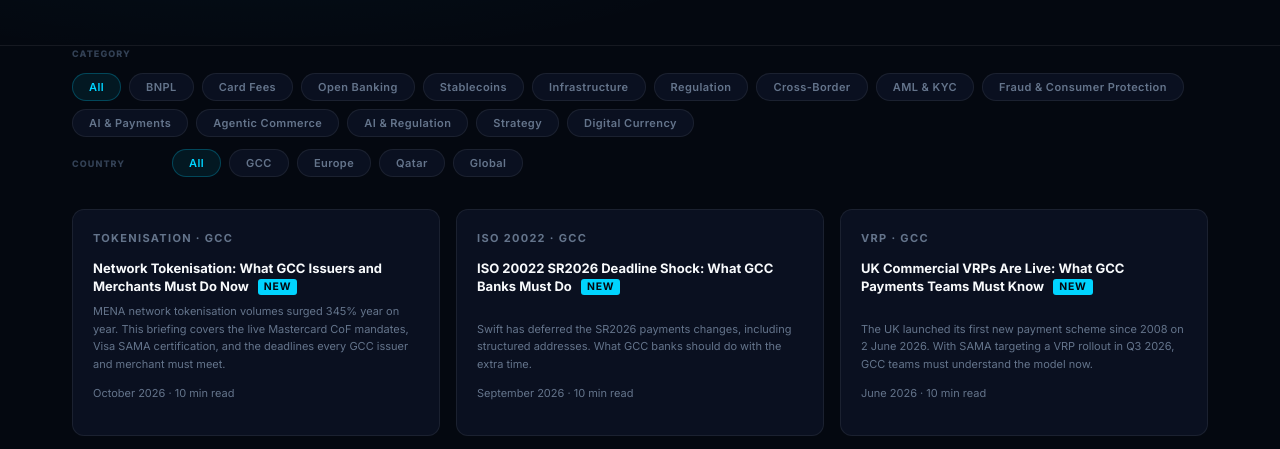
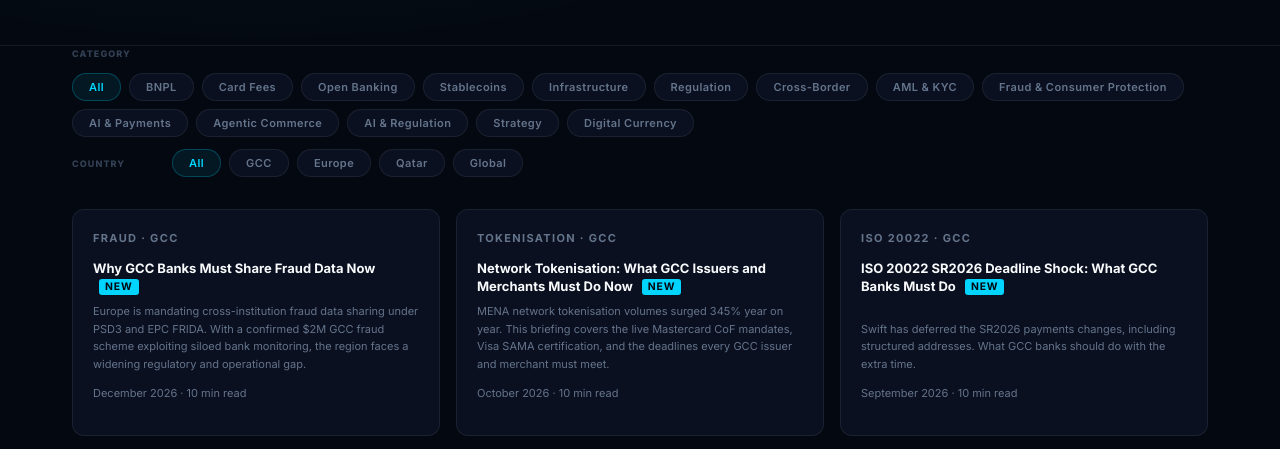
Before and after one commit to MikeM1602/madvisory-ticker, a plain HTML site: page snapshots/insights.html in a window 1280 px wide. Shown: the part 295-744 px from the top of the page. Drawn offline with Linux system fonts and the light colour scheme.

Commit message:
Insights update: Why GCC Banks Must Share Fraud Data Now

```diff
--- a/snapshots/insights.html
+++ b/snapshots/insights.html
@@ -166,6 +166,7 @@
 </div>
 </div>
 <div class="cards-grid cards-grid-3">
+          <a href="/insights-fraud-data-sharing-gcc.html" class="news-card" style="text-decoration:none;"><p class="news-card-eyebrow" data-ar="الاحتيال · دول مجلس التعاون الخليجي">Fraud · GCC</p><h3 data-ar="لماذا يجب على بنوك دول مجلس التعاون الخليجي مشاركة بيانات الاحتيال الآن">Why GCC Banks Must Share Fraud Data Now <span style="display:inline-block;background:var(--accent);color:#040810;font-size:0.65rem;font-weight:700;letter-spacing:0.08em;padding:1px 6px;border-radius:3px;margin-left:6px;vertical-align:middle;" data-ar="جديد">NEW</span></h3><p data-ar="تُلزم أوروبا بمشاركة بيانات الاحتيال بين المؤسسات بموجب PSD3 وEPC FRIDA. ومع تأكيد وجود مخطط احتيالي في دول مجلس التعاون الخليجي بقيمة 2 مليون دولار استغلّ أنظمة المراقبة المصرفية المنعزلة، تواجه المنطقة فجوة تنظيمية وتشغيلية متّسعة.">Europe is mandating cross-institution fraud data sharing under PSD3 and EPC FRIDA. With a confirmed $2M GCC fraud scheme exploiting siloed bank monitoring, the region faces a widening regulatory and operational gap.</p><p data-ar="ديسمبر 2026 · قراءة 10 دقائق" class="news-card-meta">December 2026 · 10 min read</p></a>
           <a href="/insights-network-tokenisation-card-on-file-gcc.html" class="news-card" style="text-decoration:none;"><p class="news-card-eyebrow" data-ar="الترميز · الخليج العربي">Tokenisation · GCC</p><h3 data-ar="ترميز الشبكة: ما يجب على جهات الإصدار والتجار في منطقة الخليج العربي فعله الآن">Network Tokenisation: What GCC Issuers and Merchants Must Do Now <span style="display:inline-block;background:var(--accent);color:#040810;font-size:0.65rem;font-weight:700;letter-spacing:0.08em;padding:1px 6px;border-radius:3px;margin-left:6px;vertical-align:middle;" data-ar="جديد">NEW</span></h3><p data-ar="ارتفعت أحجام ترميز الشبكة في منطقة الشرق الأوسط وشمال أفريقيا بنسبة 345% على أساس سنوي. يتناول هذا الإحاطة متطلبات Mastercard المعمول بها حالياً بشأن بيانات البطاقة المحفوظة (CoF)، وشهادة Visa من SAMA، والمواعيد النهائية التي يتعين على كل جهة إصدار وكل تاجر في منطقة الخليج العربي الالتزام بها.">MENA network tokenisation volumes surged 345% year on year. This briefing covers the live Mastercard CoF mandates, Visa SAMA certification, and the deadlines every GCC issuer and merchant must meet.</p><p data-ar="أكتوبر 2026 · قراءة 10 دقائق" class="news-card-meta">October 2026 · 10 min read</p></a>
           <a href="/insights-iso20022-sr2026-gcc.html" class="news-card" style="text-decoration:none;"><p class="news-card-eyebrow" data-ar="ISO 20022 · دول مجلس التعاون الخليجي">ISO 20022 · GCC</p><h3 data-ar="صدمة الموعد النهائي لـ ISO 20022 SR2026: ما الذي يتعين على بنوك دول مجلس التعاون الخليجي فعله">ISO 20022 SR2026 Deadline Shock: What GCC Banks Must Do <span style="display:inline-block;background:var(--accent);color:#040810;font-size:0.65rem;font-weight:700;letter-spacing:0.08em;padding:1px 6px;border-radius:3px;margin-left:6px;vertical-align:middle;" data-ar="جديد">NEW</span></h3><p data-ar="أجّلت Swift تغييرات المدفوعات في SR2026، بما فيها اشتراط العناوين المهيكلة. ما الذي ينبغي لبنوك الخليج فعله بالوقت الإضافي.">Swift has deferred the SR2026 payments changes, including structured addresses. What GCC banks should do with the extra time.</p><p data-ar="سبتمبر 2026 · قراءة 10 دقائق" class="news-card-meta">September 2026 · 10 min read</p></a>
           <a href="/insights-vrp-open-banking-gcc.html" class="news-card" style="text-decoration:none;"><p class="news-card-eyebrow" data-ar="VRP · دول مجلس التعاون الخليجي">VRP · GCC</p><h3 data-ar="المدفوعات التجارية المتغيرة المتكررة في المملكة المتحدة باتت حية: ما يجب على فِرَق المدفوعات في دول مجلس التعاون الخليجي معرفته">UK Commercial VRPs Are Live: What GCC Payments Teams Must Know <span style="display:inline-block;background:var(--accent);color:#040810;font-size:0.65rem;font-weight:700;letter-spacing:0.08em;padding:1px 6px;border-radius:3px;margin-left:6px;vertical-align:middle;" data-ar="جديد">NEW</span></h3><p data-ar="أطلقت المملكة المتحدة في 2 يونيو 2026 أولى منظومات الدفع الجديدة لديها منذ عام 2008. ومع استهداف SAMA طرح VRP في الربع الثالث من عام 2026، يتعين على فِرَق دول مجلس التعاون الخليجي استيعاب هذا النموذج الآن.">The UK launched its first new payment scheme since 2008 on 2 June 2026. With SAMA targeting a VRP rollout in Q3 2026, GCC teams must understand the model now.</p><p data-ar="يونيو 2026 · قراءة 10 دقائق" class="news-card-meta">June 2026 · 10 min read</p></a>
@@ -187,6 +188,7 @@
           <a href="/insights-b2b-fintech.html" class="news-card" data-category="strategy" data-country="gcc" style="text-decoration:none;"><p data-i18n="c16_e" class="news-card-eyebrow">Strategy · GCC</p><h3 data-i18n="c16_t">B2B Payments: Where Technology Is Cutting Costs</h3><p data-i18n="c16_s">Open banking account checks, virtual accounts and instant transfers are reducing the cost of B2B payments in the GCC. Where each works and where it does not.</p><p data-i18n="c16_m" class="news-card-meta">January 2026 · 6 min read</p></a>
           <a href="/insights-card-issuing.html" class="news-card" data-category="infrastructure" data-country="gcc" style="text-decoration:none;"><p data-i18n="c17_e" class="news-card-eyebrow">Card Issuing · GCC</p><h3 data-i18n="c17_t">Card Issuing in 2026: Instant Issuance, Tokenisation and the Modern Issuer</h3><p data-i18n="c17_s">Network tokenisation, instant issuance and cloud-native processing are changing card issuing. What it means for established and new issuers in the GCC.</p><p data-i18n="c17_m" class="news-card-meta">December 2025 · 8 min read</p></a>
           <a href="/insights-digital-euro.html" class="news-card" data-category="digital-currency" data-country="europe" style="text-decoration:none;"><p data-i18n="c18_e" class="news-card-eyebrow">Digital Currency · Europe</p><h3 data-i18n="c18_t">The Digital Euro: A Practical Guide for Payment Service Providers</h3><p data-i18n="c18_s">The digital euro regulation passed the European Parliament's economic committee in June 2026. Distribution through PSPs, holding limits and what to prepare.</p><p data-i18n="c18_m" class="news-card-meta">October 2025 · 6 min read</p></a>
+
 
 
 
```
